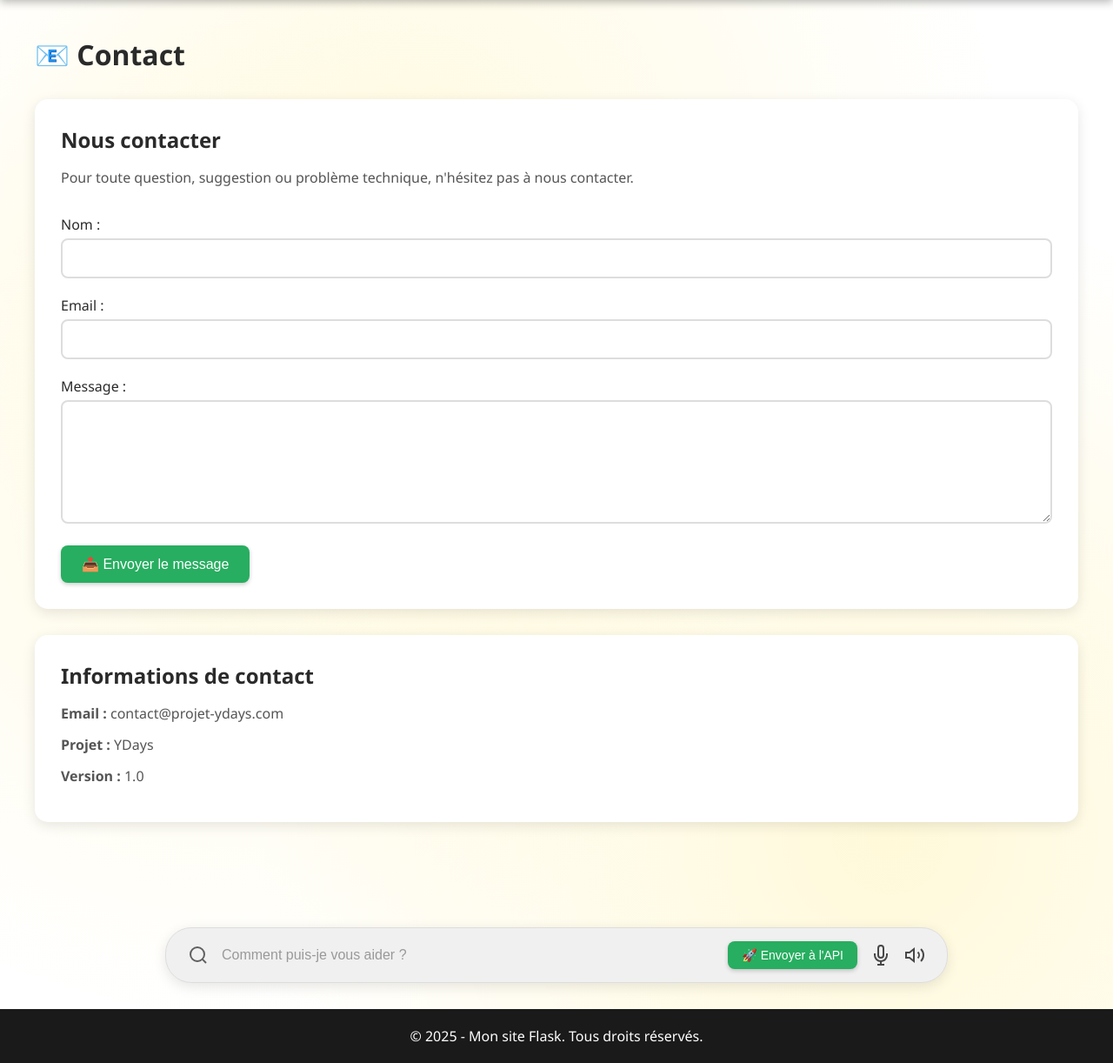
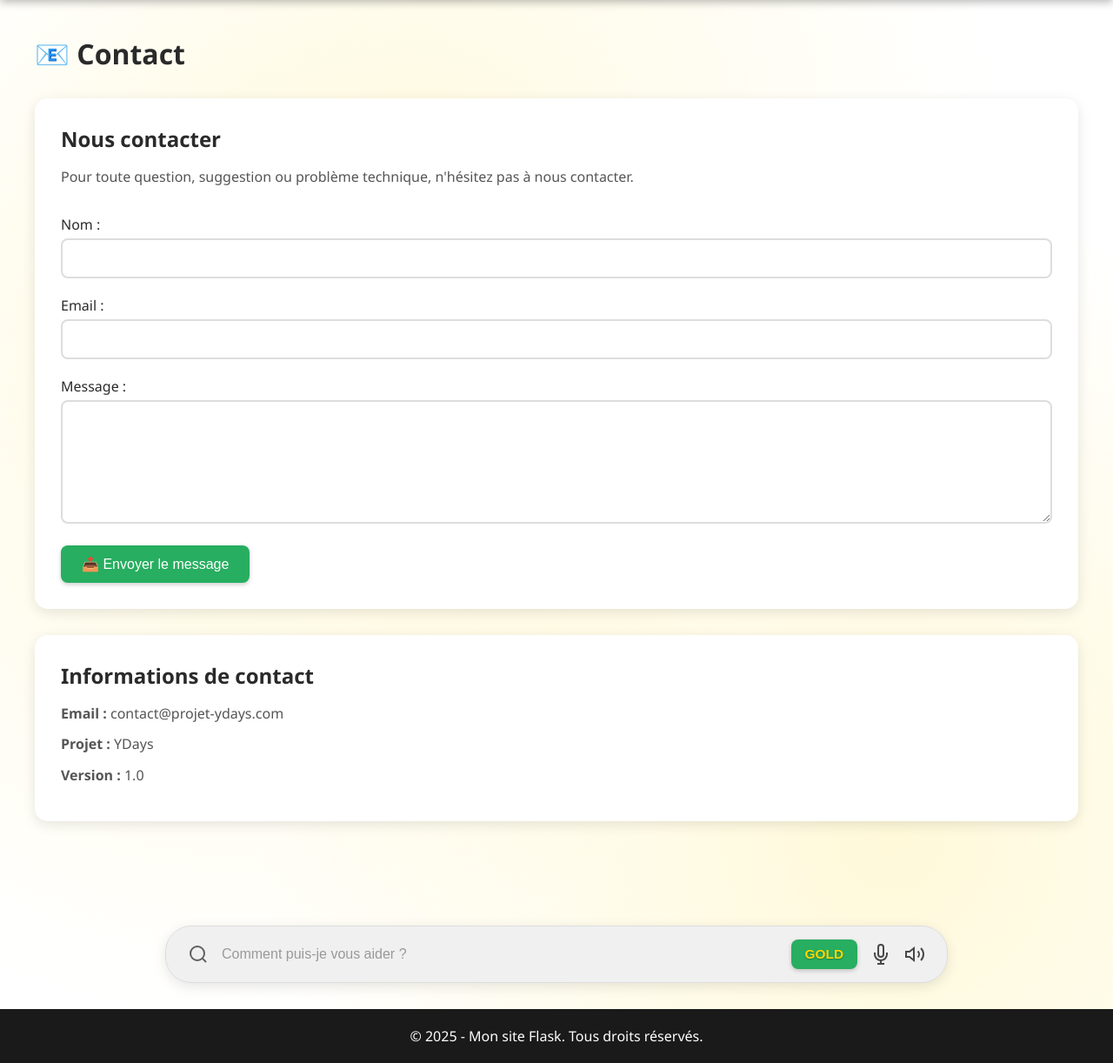
Before and after one commit to Ricardo20206/Projet-ydays, a Flask app: page /contact in a window 1280 px wide. Shown: the part 80-1302 px from the top of the page at 87% size. Run offline with Flask 3, Linux system fonts and the light colour scheme.

Commit message:
Personnalisation bouton API: remplacement par 'GOLD' en or et gras

```diff
--- a/static/css/style.css
+++ b/static/css/style.css
@@ -237,6 +237,13 @@
     background: #229954;
 }
 
+.btn-gold-text {
+    color: #FFD700;
+    font-weight: bold;
+    font-size: 1.1em;
+    text-shadow: 0 1px 2px rgba(0, 0, 0, 0.3);
+}
+
 /* Formulaires */
 .upload-form {
     margin: 20px 0;
--- a/templates/base.html
+++ b/templates/base.html
@@ -25,7 +25,7 @@
             </svg>
             <input type="text" placeholder="Comment puis-je vous aider ?" id="globalSearchInput">
             <button type="button" id="sendToApiBtn" class="send-btn" style="padding: 8px 16px; font-size: 14px; display: none;">
-                🚀 Envoyer à l'API
+                <span class="btn-gold-text">GOLD</span>
             </button>
             <svg class="mic-icon" viewBox="0 0 24 24" fill="none" stroke="currentColor" stroke-width="2">
                 <path d="M12 1a3 3 0 0 0-3 3v8a3 3 0 0 0 6 0V4a3 3 0 0 0-3-3z"></path>
```
